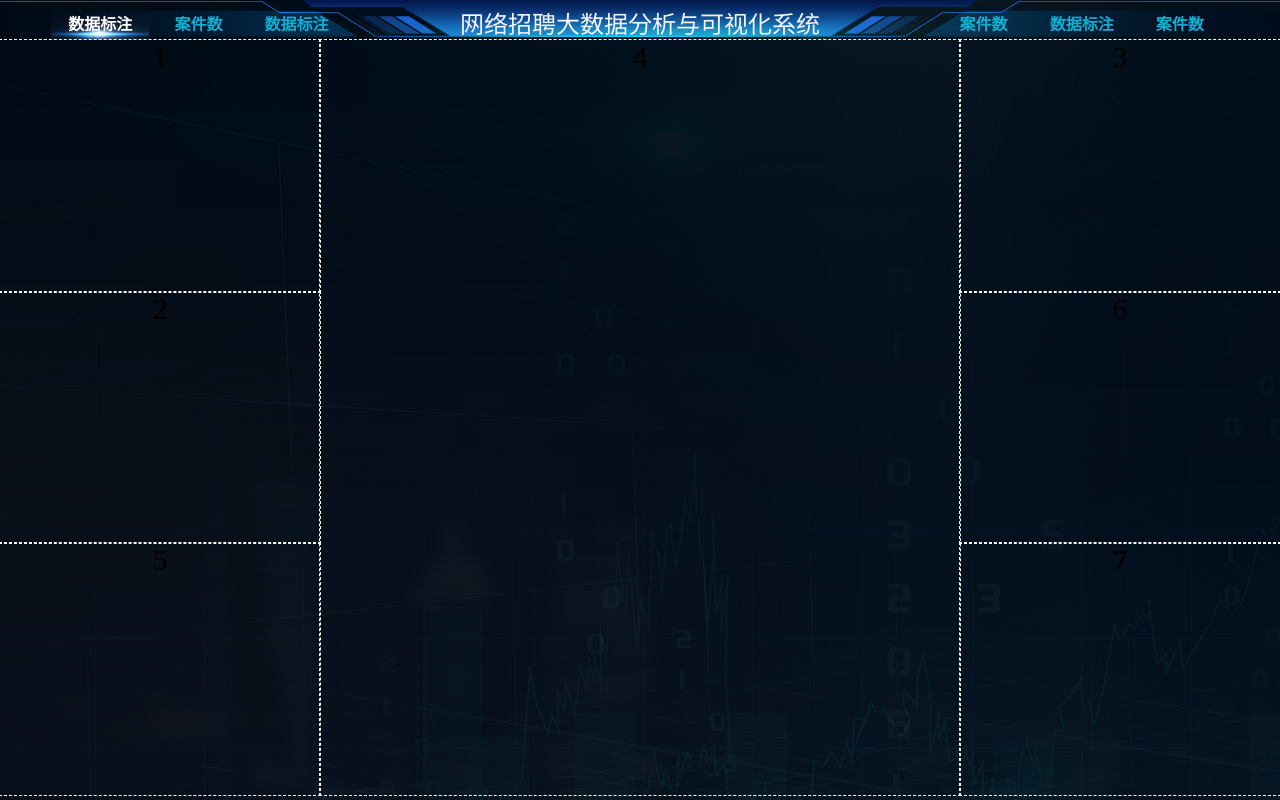
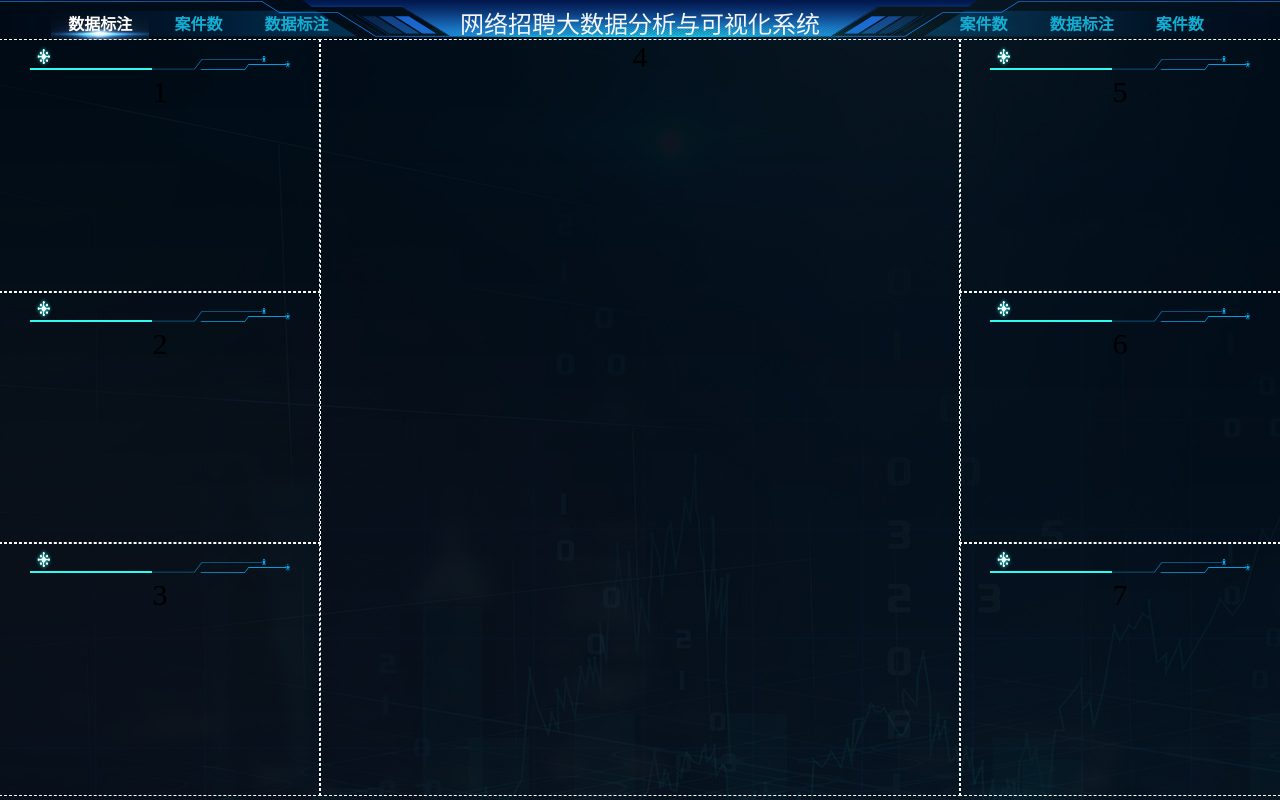
Before and after one commit to Mr-fangao/RecruitmentEmployment, a Vue app: page /jobsearch in a window 1280 px wide. Built offline with nearby package versions, Linux system fonts and the light colour scheme.

Commit message:
小标题

```diff
--- /dev/null
+++ b/src/assets/css/globalpt.css
@@ -0,0 +1,6 @@
+header {
+  margin: 5px 30px;
+  height: 25px;
+  background: url(../img/pt/pt_title.png);
+  background-size: 100% 100%;
+}
--- a/src/views/jobsearch.vue
+++ b/src/views/jobsearch.vue
@@ -1,23 +1,27 @@
 <template>
   <div class="grid-container">
-    <div class="pt1">1</div>
-    <div class="pt2">2</div>
-    <div class="pt3">3</div>
+    <div class="pt1"><header></header>1</div>
+    <div class="pt2"><header></header>2</div>
+    <div class="pt3"><header></header>3</div>
     <div class="pt4">4</div>
-    <div class="ptm5">5</div>
-    <div class="pt6">6</div>
-    <div class="pt7">7</div>
+    <div class="pt5"><header></header>5</div>
+    <div class="pt6"><header></header>6</div>
+    <div class="pt7"><header></header>7</div>
   </div>
 </template>
 
 <script>
+import Header from "../components/Header.vue";
 export default {
+  components: { Header },
   name: "jobsearch",
   data() {},
 };
 </script>
 
 <style lang="less" scoped>
+@import "../assets/css/globalpt.css";
+
 .grid-container {
   display: grid;
   height: calc(100% - 45px);
@@ -39,7 +43,7 @@ export default {
   .pt2 {
     grid-area: pt2;
   }
-  .ipt3 {
+  .pt3 {
     grid-area: pt3;
   }
   .pt4 {
```
Also changed, not shown: src/assets/css/globalmain.css (deleted).
